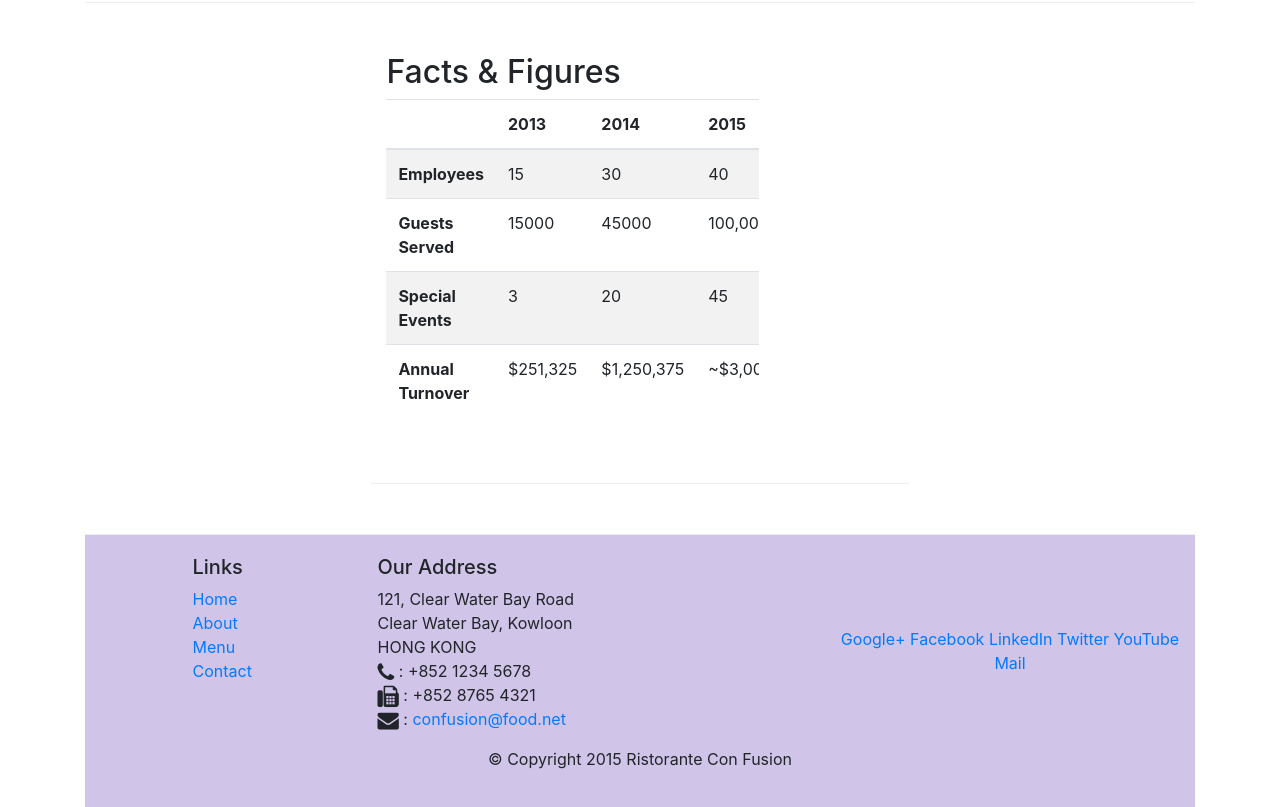
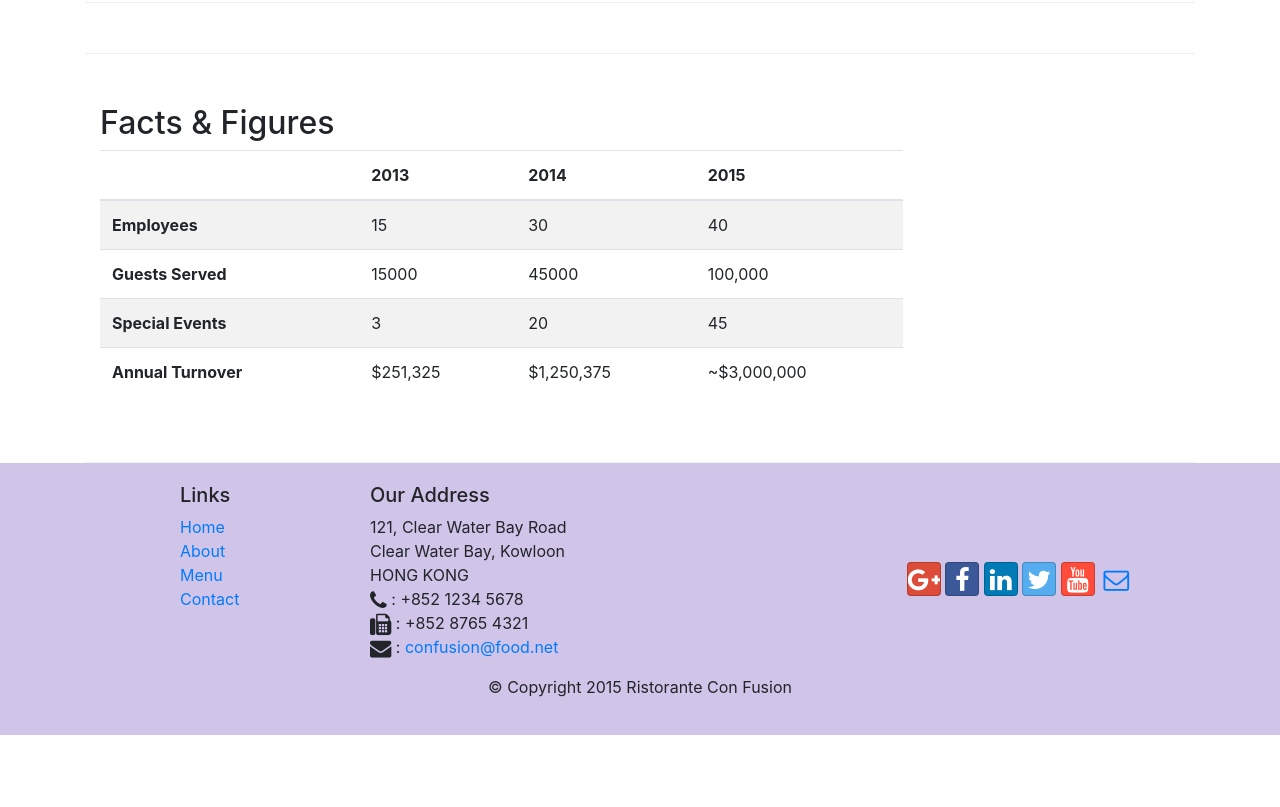
Before and after one commit to AMMAR187/Bootstap-Resturant-app-, a website: page aboutus.html in a window 1280 px wide. Shown: the part 1544-2351 px from the top of the page. After the commit the page ends 2279 px from the top, so only its background shows below. Drawn offline with nearby package versions, Linux system fonts and the light colour scheme.

Commit message:
(update)cards and tables

```diff
--- a/aboutus.html
+++ b/aboutus.html
@@ -125,7 +125,7 @@
             </div>
         </div>
     </div>
-
+    </div>
     <div class="row row-content">
             <div class="col-12 col-sm-9">
                 <h2>Facts &amp; Figures</h2>
@@ -172,19 +172,17 @@
              <div class="col-xs-12 col-sm-3">
             </div>
        </div>
-
 </div>
-
     <footer class="footer">
         <div class="container">
             <div class="row">
-                <div class="col-5 offset-1 col-sm-2">
+                <div class=" col-5 offset-1 col-sm-2 ">
                     <h5>Links</h5>
                     <ul class="list-unstyled">
-                        <li><a href="index.html">Home</a></li>
-                        <li><a href="#">About</a></li>
-                        <li><a href="#">Menu</a></li>
-                        <li><a href="aboutus.html">Contact</a></li>
+                        <li><a href="#"> Home</a></li>
+                        <li><a href="aboutus.html"> About</a></li>
+                        <li><a href="#"> Menu</a></li>
+                        <li><a href="#"> Contact</a></li>
                     </ul>
                 </div>
                 <div class="col-6 col-sm-5">
@@ -198,23 +196,22 @@
                        <i class="fa fa-lg fa-envelope"></i>  : <a href="mailto:confusion@food.net">confusion@food.net</a>
                    </address>
                 </div>
-                <div class="col-sm align-self-center">
-                    <div style="text-align:center">
-                        <a href="http://google.com/+">Google+</a>
-                        <a href="http://www.facebook.com/profile.php?id=">Facebook</a>
-                        <a href="http://www.linkedin.com/in/">LinkedIn</a>
-                        <a href="http://twitter.com/">Twitter</a>
-                        <a href="http://youtube.com/">YouTube</a>
-                        <a href="mailto:">Mail</a>
+                <div class="col col-sm-4 align-self-center">
+                    <div style="text-align: center">
+                        <a class="btn btn-social-icon btn-google-plus" href="http://google.com/+"><i class="fa fa-google-plus"></i></a>
+                        <a class="btn btn-social-icon btn-facebook" href="http://www.facebook.com/profile.php?id="><i class="fa fa-facebook "></i></a>
+                        <a class="btn btn-social-icon btn-linkedin" href="http://www.linkedin.com/in/"><i class="fa fa-linkedin "></i> </a>
+                        <a class="btn btn-social-icon btn-twitter" href="http://twitter.com/"><i class="fa fa-twitter "></i></a>
+                        <a class="btn btn-social-icon btn-youtube" href="http://youtube.com/"><i class="fa fa-youtube "></i></a>
+                        <a class="btn btn-social-icon " href="mailto:"><i class="fa fa-envelope-o"></i></a>
                     </div>
                 </div>
            </div>
            <div class="row justify-content-center">
-                <div class="col-auto">
+                <div class="col-auto ">
                     <p>© Copyright 2015 Ristorante Con Fusion</p>
                 </div>
            </div>
-
         </div>
     </footer>
        <script src="node_modules/jquery/dist/jquery.min.js"></script>
```
Also changed, not shown: css/styles.css (line endings or trailing spaces). Lines whose indentation alone changed are shown as unchanged.
